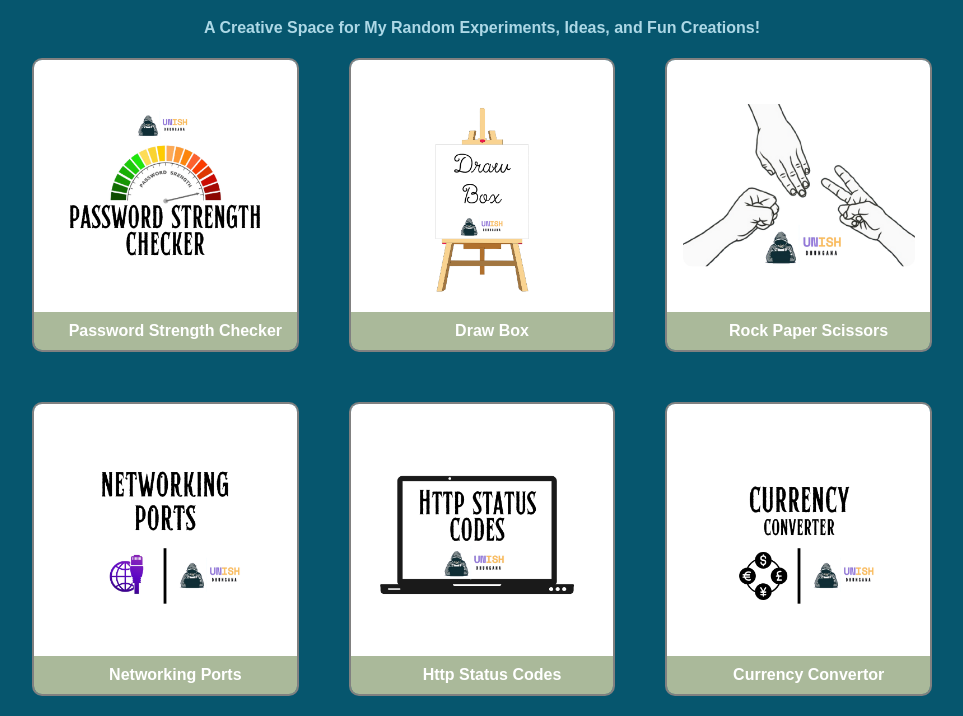
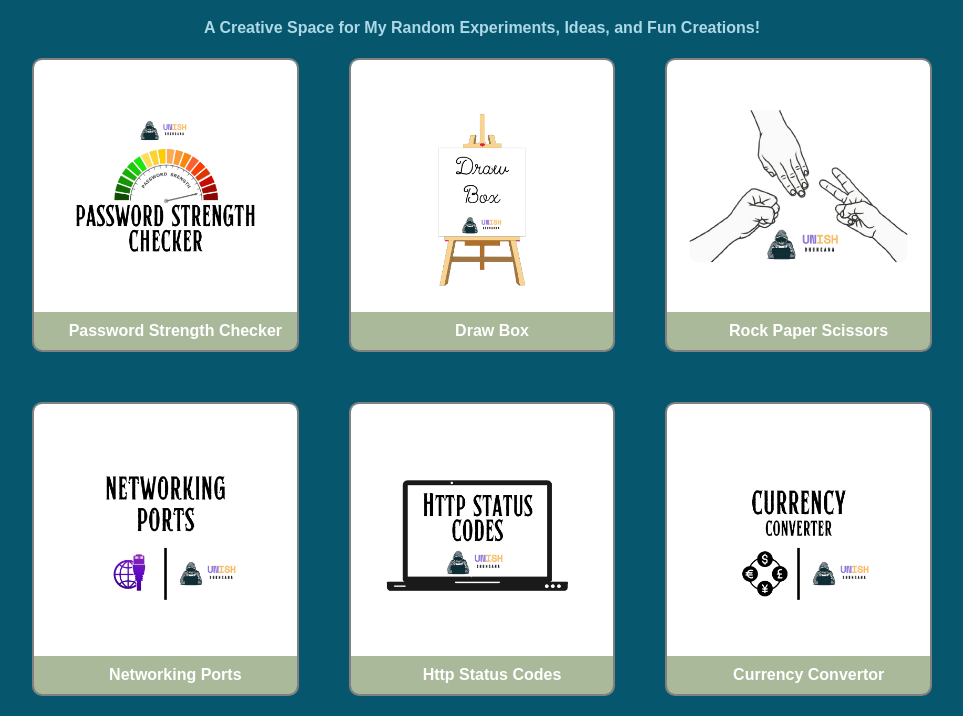
Before and after one commit to y-unees/Portfolio, a plain HTML site: page extras/index.html in a window 1280 px wide. Shown: the part 131-847 px from the top of the page, without its empty margins (158-1121 px from the left). Drawn offline with Linux system fonts and the light colour scheme.

Commit message:
changes made on extras, minor

```diff
--- a/extras/styles.css
+++ b/extras/styles.css
@@ -56,8 +56,9 @@ h4 {
 .extras-image {
     width: 100%;
     height: 100%;
-    object-fit: cover;
+    object-fit: contain;
     margin-bottom: 10px;
+    background-color: #fff;
 }
 
 .extras-overlay {
@@ -72,7 +73,7 @@ h4 {
     font-weight: bold;
 }
 
-@media (max-width: 600px) {
+@media (max-width: 800px) {
     .extras-grid {
         grid-template-columns: repeat(2, 1fr);
     }
```
